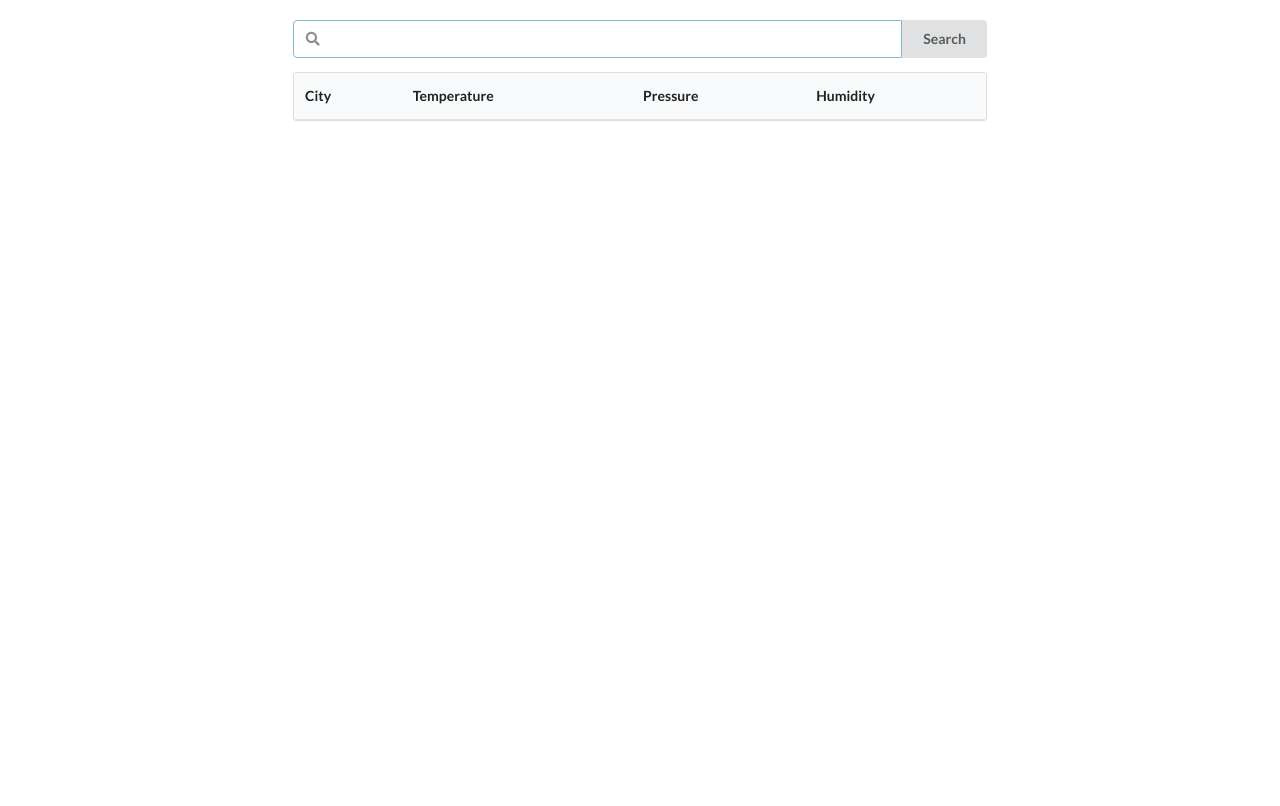
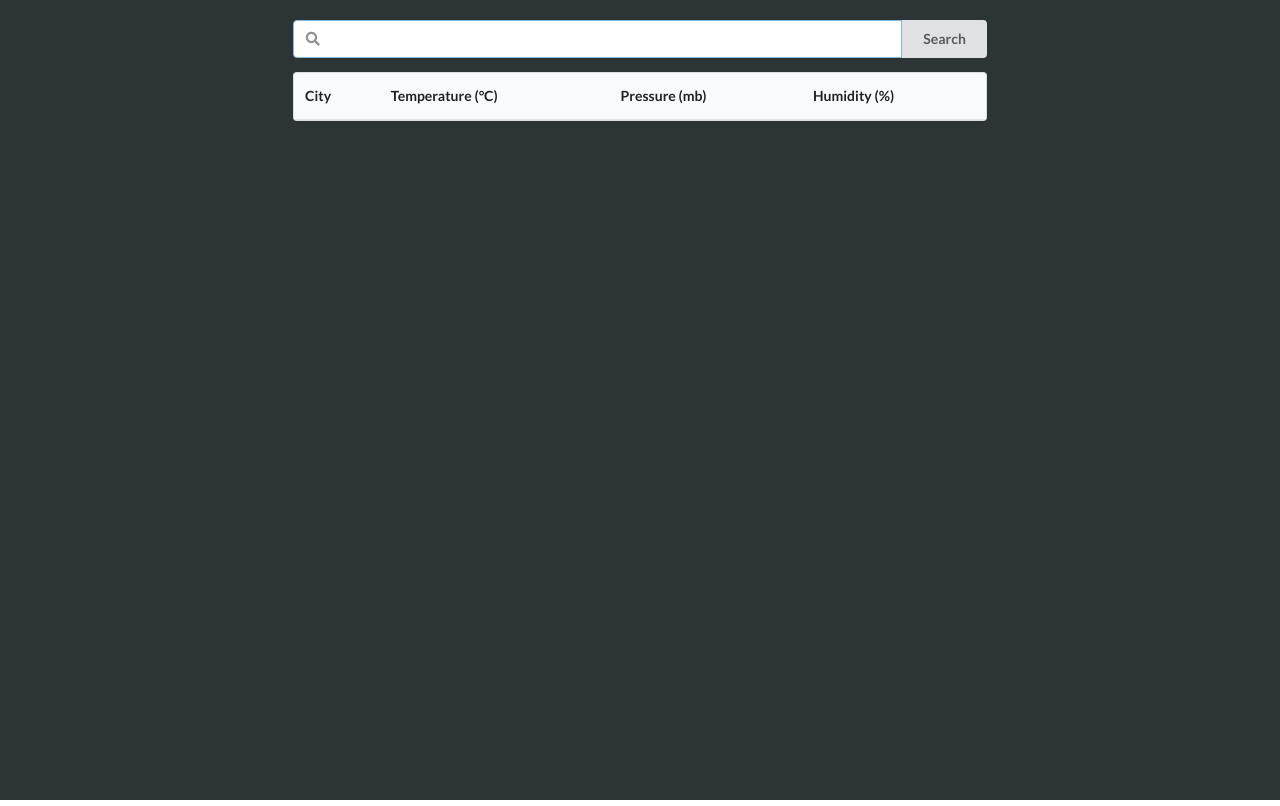
Before and after one commit to lauro-ladeira/react-redux-weather, a React (Create React App) app: page / in a window 1280 px wide. Built offline with nearby package versions, Linux system fonts and the light colour scheme.

Commit message:
Background da div principal preparado

```diff
--- a/package.json
+++ b/package.json
@@ -8,6 +8,7 @@
     "@testing-library/user-event": "^7.2.1",
     "axios": "^0.19.2",
     "crypto-js": "^4.0.0",
+    "node-sass": "^4.13.1",
     "react": "^16.12.0",
     "react-dom": "^16.12.0",
     "react-redux": "^7.1.3",
--- a/src/actions/index.js
+++ b/src/actions/index.js
@@ -26,14 +26,15 @@ export const fetchLocations = location => dispatch => {
         type: "CITY_SEARCHED",
         payload: {
           name: resp.data.location.city,
-          temp: `${resp.data.current_observation.condition.temperature}°C`,
+          temp: resp.data.current_observation.condition.temperature,
           min: `${resp.data.forecasts[0].low}°`,
           max: `${resp.data.forecasts[0].high}°`,
           condition: resp.data.current_observation.condition.text,
-          humidity: `${resp.data.current_observation.atmosphere.humidity}%`,
-          pressure: `${resp.data.current_observation.atmosphere.pressure}hpa`,
+          humidity: resp.data.current_observation.atmosphere.humidity,
+          pressure: resp.data.current_observation.atmosphere.pressure,
           region: resp.data.location.region.length > 3 ? null: `,${resp.data.location.region}`,
-          country: resp.data.location.country
+          country: resp.data.location.country,
+          forecasts: resp.data.forecasts
         }
       });
     });
--- a/src/components/App.js
+++ b/src/components/App.js
@@ -2,15 +2,18 @@ import React from "react";
 import SearchBar from "./SearchBar";
 import CitiesList from "./CitiesList";
 import WeatherDetail from "./WeatherDetail";
+import "./App.scss";
 
 const App = () => {
   return (
-    <div className="ui container" style={{ marginTop: "20px" }}>
-      <div className="ui grid">
-        <div className="ten wide centered column">
-          <WeatherDetail />
-          <SearchBar />
-          <CitiesList />
+    <div className="ulala">
+      <div className="ui container">
+        <div className="ui grid">
+          <div className="ten wide centered column">
+            <WeatherDetail />
+            <SearchBar />
+            <CitiesList />
+          </div>
         </div>
       </div>
     </div>
--- /dev/null
+++ b/src/components/App.scss
@@ -0,0 +1,9 @@
+.ulala {
+	display: flex;
+	background-color: #2d3436;
+	height: 100vh;
+}
+
+.ui.container {
+	margin-top: 20px;
+}
--- a/src/components/CitiesList.jsx
+++ b/src/components/CitiesList.jsx
@@ -2,19 +2,16 @@ import React from "react";
 import { connect } from "react-redux";
 
 class CitiesList extends React.Component {
-
-  renderWeather = (city) => {
+  renderWeather = city => {
     return (
-      <tr
-        key={city.name}
-      >
+      <tr key={city.name}>
         <td>{city.name}</td>
         <td>{city.temp}</td>
         <td>{city.pressure}</td>
         <td>{city.humidity}</td>
       </tr>
     );
-  }
+  };
 
   render() {
     if (!this.props.cities) {
@@ -25,9 +22,9 @@ class CitiesList extends React.Component {
         <thead>
           <tr>
             <th>City</th>
-            <th>Temperature</th>
-            <th>Pressure</th>
-            <th>Humidity</th>
+            <th>Temperature (°C)</th>
+            <th>Pressure (mb)</th>
+            <th>Humidity (%)</th>
           </tr>
         </thead>
         <tbody>{this.props.cities.map(this.renderWeather)}</tbody>
--- a/src/components/WeatherDetail.jsx
+++ b/src/components/WeatherDetail.jsx
@@ -2,6 +2,27 @@ import React from "react";
 import { connect } from "react-redux";
 
 class WeatherDetail extends React.Component {
+  renderForecasts() {
+    const forecasts = this.props.city.forecasts;
+    return forecasts.map((forecast, index) => {
+      while (index < 5) {
+        return (
+          <div key={Math.random()} className="column">
+            <div className="content">
+              <div>
+                <strong>{forecast.day}</strong>
+              </div>
+              <div>
+                {forecast.low}° {forecast.high}°
+              </div>
+            </div>
+          </div>
+        );
+      }
+      return null;
+    });
+  }
+
   render() {
     const city = this.props.city;
     if (!city) {
@@ -14,7 +35,7 @@ class WeatherDetail extends React.Component {
             {city.name} {city.region} - {city.country}
           </div>
           <h2>
-            {city.temp}&nbsp;&nbsp;&nbsp;{city.condition}
+            {city.temp}°C&nbsp;&nbsp;&nbsp;{city.condition}
           </h2>
           <span>
             <i className="arrow down icon"></i>
@@ -26,13 +47,7 @@ class WeatherDetail extends React.Component {
           </span>
         </div>
         <div className="ui grid extra content">
-          <div className="five column row">
-            <div className="column">Tue 25°</div>
-            <div className="column">Wed 25°</div>
-            <div className="column">Thu 25°</div>
-            <div className="column">Fri 25°</div>
-            <div className="column">Sat 25°</div>
-          </div>
+          <div className="five column row">{this.renderForecasts()}</div>
         </div>
       </div>
     );
```
Also changed, not shown: 1 other file (tests, documents, lock files or other folders).
